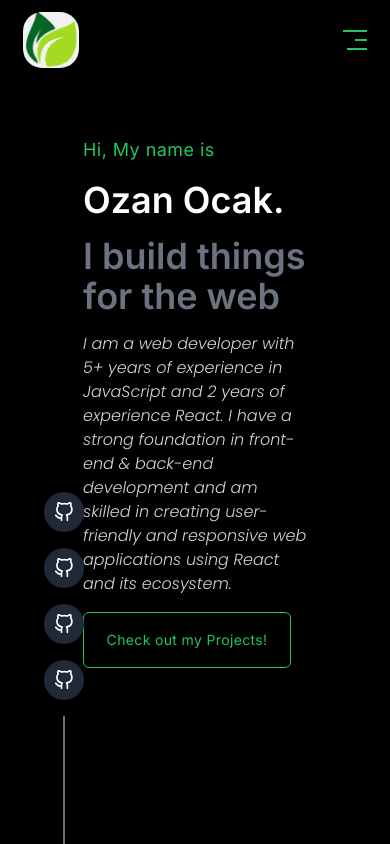
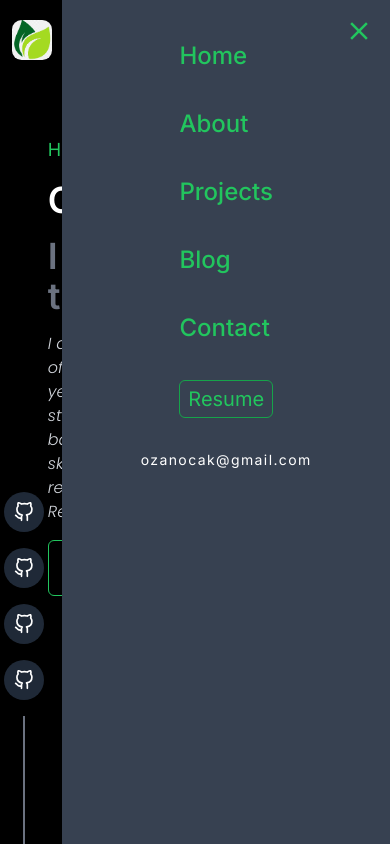
Before and after one commit to OzanOcak/nextportfolio, a Next.js app: page / in a window 390 px wide. Both pictures are taken after a click on the element 354 px from the left and 40 px from the top of the page. Built offline with nearby package versions, Linux system fonts and the light colour scheme.

Commit message:
rest design

```diff
--- a/app/components/About.tsx
+++ b/app/components/About.tsx
@@ -7,7 +7,7 @@ function About() {
   return (
     <section
       id="about"
-      className="max-w-[100%]  md:max-w-[80%] mx-auto py-10 md:py-24 flex flex-col gap-4 lg:gap-8 md:px-10 xl:px-4"
+      className="max-w-[88%] md:max-w-[80%] mx-auto py-10 md:py-24 flex flex-col gap-4 lg:gap-8 md:px-10 xl:px-4"
     >
       <SectionTitle title="About Me" />
       <div className="flex flex-col lg:flex-row gap-16">
--- a/app/components/Archive.tsx
+++ b/app/components/Archive.tsx
@@ -6,7 +6,7 @@ import { motion } from "framer-motion";
 function Archive() {
   const [showMore, setShowMore] = useState(false);
   return (
-    <div className="max-w-[100%] mx-auto py-10 lg-py-24 px-4">
+    <div className="max-w-[88%] md:max-w-[80%] mx-auto py-10 lg-py-24 px-4">
       <div className="w-full flex flex-col items-center">
         <h2 className="text-3xl font-titleFont font-semibold">
           Other Noteworthy Projects
--- a/app/components/Banner.tsx
+++ b/app/components/Banner.tsx
@@ -6,7 +6,7 @@ function Banner() {
   return (
     <section
       id="home"
-      className="max-w-[80%] h-screen mx-auto py-10 md:py-24 flex flex-col gap-4 lg:gap-8 md:px-10 xl:px-4"
+      className="max-w-[88%] md:max-w-[80%] h-screen mx-auto py-10 md:py-24 flex flex-col gap-4 lg:gap-8 md:px-10 xl:px-4"
     >
       <motion.h3
         initial={{ y: 10, opacity: 0 }}
--- a/app/components/Contact.tsx
+++ b/app/components/Contact.tsx
@@ -7,14 +7,14 @@ function Contact() {
     >
       <p
         className="font-titleFont text-lg text-green-500 font-semibold
-      flex justify-center items-center tracking-wide"
+      flex  items-center tracking-wide"
       >
         What is next?
       </p>
-      <h2 className="flex justify-center font-titleFont text-5xl font-semibold">
+      <h2 className="flex  font-titleFont text-3xl font-semibold">
         Get in Touch
       </h2>
-      <p className="max-w-[600px text-center text-gray-700]">
+      <p className="max-w-[600px]  text-white">
         Lorem ipsum dolor sit amet consectetur adipisicing elit. Quidem error
         harum nam ad libero ratione, neque expedita debitis ut reiciendis nobis!
         Ipsa eum facilis quam eligendi odit officia non hic.
--- a/app/components/Experience.tsx
+++ b/app/components/Experience.tsx
@@ -29,7 +29,7 @@ function Experience() {
   return (
     <section
       id="experience"
-      className="max-w-[80%] mx-auto py-10 lg-py-24 px-4"
+      className="max-w-[88%] md:max-w-[80%] mx-auto py-10 lg-py-24 px-4"
     >
       <SectionTitle title="Where I worked" />
       <div className="w-full mt-10 flex flex-col md:flex-row gap-16">
--- a/app/components/Navbar.tsx
+++ b/app/components/Navbar.tsx
@@ -1,15 +1,18 @@
 "use client";
 
 import Image from "next/image";
-import React, { useRef } from "react";
+import React, { useRef, useState } from "react";
 import logo from "../../public/logo.png";
 import Link from "next/link";
 import { motion } from "framer-motion";
+import { MdOutlineClose } from "react-icons/md";
 
 function Navbar() {
   const ref = useRef<string | any>("");
+  const [showMenu, setShowMenu] = useState(false);
   const handleScroll = (e: React.MouseEvent<HTMLAnchorElement, MouseEvent>) => {
     e.preventDefault();
+    setShowMenu(false);
     const href = e.currentTarget.href;
     const targetId = href.replace(/.*\#/, "");
     const elem = document.getElementById(targetId);
@@ -18,12 +21,18 @@ function Navbar() {
     links.forEach((link) => {
       link.classList.remove("active");
     });
-    e.currentTarget.classList.add("acrive");
+    e.currentTarget.classList.add("active");
   };
+
+  function handleClick(e: any) {
+    if (e.target.contains(ref.current)) {
+      setShowMenu(false);
+    }
+  }
   return (
     <div
       className="w-full shadow-[4rem] h-20 lg:h-[12vh] sticky top-0 z-50
-       bg-black px-4 font-bodyFont text-white "
+       bg-black px-1 md:px-4 font-bodyFont text-white "
     >
       <div
         className="max-w-[96%] h-full mx-auto py-1 font-titleFont
@@ -34,7 +43,11 @@ function Navbar() {
           animate={{ opacity: 1 }}
           transition={{ duration: 0.5 }}
         >
-          <Image src={logo} alt="logo" className="w-14 rounded-[1.2rem]" />
+          <Image
+            src={logo}
+            alt="logo"
+            className=" w-10 md:w-14 rounded-[0.6rem] md:rounded-[1.2rem]"
+          />
         </motion.div>
         <div className="hidden md:inline-flex items-center gap-5">
           <ul className="flex text-[1rem] gap-5 py-1">
@@ -104,6 +117,7 @@ function Navbar() {
         <div
           className="w-6 h-5 flex flex-col justify-between items-center md:hidden
         text-4xl text-green-500 cursor-pointer overflow-hidden group"
+          onClick={() => setShowMenu(true)}
         >
           <span
             className="w-full h-[2px] bg-green-500 inline-flex transform group-hover:translate-x-2
@@ -118,6 +132,127 @@ function Navbar() {
           transition-all ease-in-out duration-300"
           ></span>
         </div>
+        {showMenu && (
+          <div
+            ref={(node) => (ref.current = node)}
+            onClick={handleClick}
+            className="absolute md:hidden top-0 right-0 w-[84%] h-screen
+             bg-black bg-opacity-50 flex flex-col items-end"
+          >
+            <motion.div
+              className="w-[100%] h-full overflow-hidden md:overflow-scroll bg-gray-700
+              flex flex-col items-center px-4 py-10 relative"
+              initial={{ x: 20, opacity: 0 }}
+              animate={{ x: 0, opacity: 1 }}
+              transition={{ duration: 0.1 }}
+            >
+              <MdOutlineClose
+                onClick={() => setShowMenu(false)}
+                className="text-3xl text-green-500 cursor-pointerhover:tex-red-500 absolute
+                top-4 right-4"
+              />
+              <div className="flex flex-col items-center gap-7">
+                <ul className="flex flex-col text-base gap-7">
+                  <Link
+                    href="#home"
+                    onClick={handleScroll}
+                    className="flex items-center gap-1 font-medium text-gray-500
+                   hover:text-green-500 cursor-pointer duration-300 nav-link text-2xl mb-2"
+                  >
+                    <motion.li
+                      initial={{ x: 20, opacity: 0 }}
+                      animate={{ x: 0, opacity: 1 }}
+                      transition={{ duration: 0.2, delay: 0.1, ease: "easeIn" }}
+                      className="navlink"
+                    >
+                      Home
+                    </motion.li>
+                  </Link>
+                  <Link
+                    href="#about"
+                    onClick={handleScroll}
+                    className="flex items-center gap-1 font-medium text-gray-500
+                   hover:text-green-500 cursor-pointer duration-300 nav-link text-2xl mb-2"
+                  >
+                    <motion.li
+                      initial={{ x: 20, opacity: 0 }}
+                      animate={{ x: 0, opacity: 1 }}
+                      transition={{ duration: 0.2, delay: 0.2, ease: "easeIn" }}
+                      className="navlink"
+                    >
+                      About
+                    </motion.li>
+                  </Link>
+                  <Link
+                    href="#project"
+                    onClick={handleScroll}
+                    className="flex items-center gap-1 font-medium text-gray-500
+                   hover:text-green-500 cursor-pointer duration-300 nav-link text-2xl mb-2"
+                  >
+                    <motion.li
+                      initial={{ x: 20, opacity: 0 }}
+                      animate={{ x: 0, opacity: 1 }}
+                      transition={{ duration: 0.2, delay: 0.3, ease: "easeIn" }}
+                      className="navlink"
+                    >
+                      Projects
+                    </motion.li>
+                  </Link>
+                  <Link
+                    href="#blogs"
+                    onClick={handleScroll}
+                    className="flex items-center gap-1 font-medium text-gray-500
+                   hover:text-green-500 cursor-pointer duration-300 nav-link text-2xl mb-2"
+                  >
+                    <motion.li
+                      initial={{ x: 20, opacity: 0 }}
+                      animate={{ x: 0, opacity: 1 }}
+                      transition={{ duration: 0.2, delay: 0.4, ease: "easeIn" }}
+                      className="navlink"
+                    >
+                      Blog
+                    </motion.li>
+                  </Link>
+                  <Link
+                    href="#contact"
+                    onClick={handleScroll}
+                    className="flex items-center gap-1 font-medium text-gray-500
+                   hover:text-green-500 cursor-pointer duration-300 nav-link text-2xl mb-2"
+                  >
+                    <motion.li
+                      initial={{ x: 20, opacity: 0 }}
+                      animate={{ x: 0, opacity: 1 }}
+                      transition={{ duration: 0.2, delay: 0.5, ease: "easeIn" }}
+                      className="navlink"
+                    >
+                      Contact
+                    </motion.li>
+                  </Link>
+                </ul>
+                <a href="/assets/resume.pdf" target="_blank">
+                  <motion.button
+                    className="text-green-500 rounded-md border border-green-600
+            hover:text-green-700  duration-300 px-2 py-1 text-xl mb-4"
+                    initial={{ opacity: 0 }}
+                    animate={{ opacity: 1 }}
+                    transition={{ delay: 0.6 }}
+                  >
+                    Resume
+                  </motion.button>
+                </a>
+              </div>
+              <motion.a
+                initial={{ opacity: 0 }}
+                animate={{ opacity: 1 }}
+                transition={{ delay: 1.2, ease: "easeIn" }}
+                className="text-sm w-72 tracking-widest hover:text-green-500 text-center mt-4"
+                href=""
+              >
+                ozanocak@gmail.com
+              </motion.a>
+            </motion.div>
+          </div>
+        )}
       </div>
     </div>
   );
--- a/app/components/Projects.tsx
+++ b/app/components/Projects.tsx
@@ -7,16 +7,19 @@ import { RxOpenInNewWindow } from "react-icons/rx";
 
 function Projects() {
   return (
-    <section id="projects" className="max-w-[80%] mx-auto py-10 lg:py-24 px-4">
+    <section
+      id="projects"
+      className="max-w-[88%] md:max-w-[80%] mx-auto py-10 lg:py-24 px-4"
+    >
       <SectionTitle title="Some Things I have built" />
       <div className="w-full flex flex-col items-center justify-center gap-28 mt-10">
-        <div className="flex flex-col xl:flex-row gap-6">
+        <div className="flex flex-col md:flex-row gap-6">
           <a
             href=""
             target="_blank"
             className="w-full xl:w-1/2 h-auto relative group"
           >
-            <div>
+            <div className="w-64 lg:w-full">
               <Image
                 className="w-full h-full object-contain"
                 src={img}
@@ -26,7 +29,7 @@ function Projects() {
           </a>
           <div
             className="w-full xl:w-3/5 flex flex-col gap-6 lg:justify-between
-            items-end text-right xl:-ml-16 z-10"
+            items-end text-right md:-ml-16 z-10"
           >
             <p className="font-titleFont text-green-500 text-sm tracking-wide">
               Featured Projects
@@ -71,23 +74,23 @@ function Projects() {
             target="_blank"
             className="w-full xl:w-1/2 h-auto relative group"
           >
-            <div>
+            <div className="min-w-[8rem]">
               <Image
-                className="w-full h-full object-contain"
+                className="w-full  h-full object-contain"
                 src={img}
                 alt="project_img"
               />
             </div>
           </a>
           <div
-            className="w-full xl:w-3/5 flex flex-col gap-6 lg:justify-between
+            className="w-full md:w-3/5 flex flex-col gap-6 lg:justify-between
             items-end text-right  z-10"
           >
             <p className="font-titleFont text-green-500 text-sm tracking-wide">
               Featured Projects
             </p>
             <h3 className="text-2xl font-bold ">Amazon Clone</h3>
-            <p className="bg-[#112240] xl:-mr-16  text-sm md:text-base p-2 md:p-6 rounded-md">
+            <p className="bg-[#112240] md:-mr-16  text-sm md:text-base p-2  rounded-md">
               Lorem ipsum dolor sit amet consectetur adipisicing elit.{" "}
               <span className="text-green-500">
                 Error pariatur eum aliquam dignissimos blanditiis
--- a/app/globals.css
+++ b/app/globals.css
@@ -2,6 +2,22 @@
 @tailwind components;
 @tailwind utilities;
 
+@layer utilities {
+  /* Chrome, Safari and Opera */
+  .no-scrollbar::-webkit-scrollbar {
+    display: none;
+  }
+
+  .no-scrollbar {
+    -ms-overflow-style: none; /* IE and Edge */
+    scrollbar-width: none; /* Firefox */
+  }
+}
+
 .navlink {
   @apply flex justify-center items-center font-medium text-green-500 hover:text-green-700 duration-300 cursor-pointer;
 }
+
+.active {
+  color: blue;
+}
--- a/app/layout.tsx
+++ b/app/layout.tsx
@@ -34,15 +34,17 @@ export default function RootLayout({
       <body className={inter.className}>
         <div
           className="w-full h-screen font-bodyFont bg-black text-white
-    overflow-x-hidden overflow-y-scroll scrollbar scrollbar-track-gray-700/20 scrollbar-thumb-gray-500/60"
+    overflow-x-hidden no-scrollbar overflow-y-scroll md:scrollbar scrollbar-track-gray-700/20 scrollbar-thumb-gray-500/60"
         >
           <Navbar />
           <div className="w-full h-[88vh] xl:flex items-center gap-20 justify-between bg-black">
-            <div className=" xl:inline-flex w-32 h-full fixed left-0 bottom-0">
+            <div className=" xl:inline-flex w-12 md:w-32 h-full fixed left-0 bottom-0">
               <LeftSide />
             </div>
-            <div className="h-[88vh] w-[80%] mx-auto p-4">{children}</div>
-            <div className="hidden xl:inline-flex w-32 fixed right-0 bottom-0">
+            <div className="h-[88vh] w-[94%] md:w-[80%] mx-auto p-4">
+              {children}
+            </div>
+            <div className="hidden md:inline-flex w-32 fixed right-0 bottom-0">
               <RightSide />
             </div>
           </div>
```
Also changed, not shown: app/components/ArchiveCard.tsx (+8 -3 lines).
